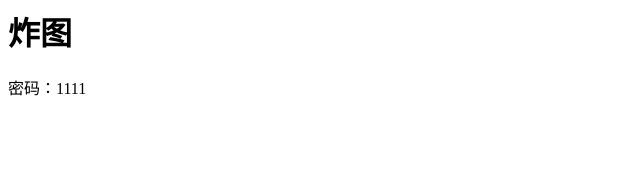
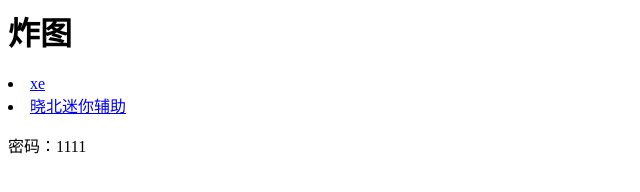
Before and after one commit to Shaped1231/Shaped1231.github.io, a plain HTML site: page zhatu/index.html in a window 1280 px wide. Shown: the whole page, without its empty margins (0-640 px from the left). Drawn offline with Linux system fonts and the light colour scheme.

Commit message:
Update index.html

```diff
--- a/zhatu/index.html
+++ b/zhatu/index.html
@@ -1,4 +1,5 @@
 <h1>炸图</h1>
-<title>XE迷你辅助(https://xexexe.top/download.html)</title>
-<title>晓北迷你辅助(https://wwp.lanzoul.com/b02it62ud)</title>
+<li> <a href="https://xexexe.top/">xe</a> </li>
+<title>炸图</title>
+<li> <a href="https://wwp.lanzoul.com/b02it62ud">晓北迷你辅助</a> </li>
 <p>密码：1111</p>
```
